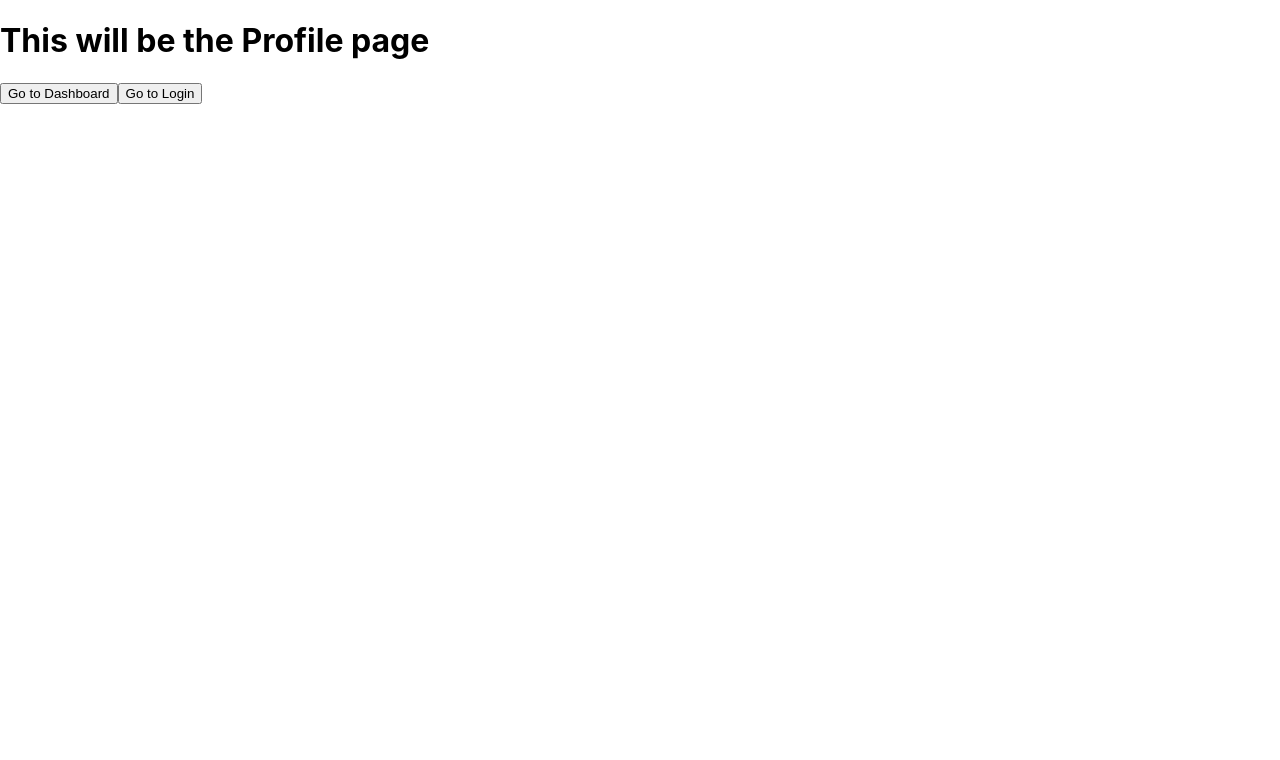
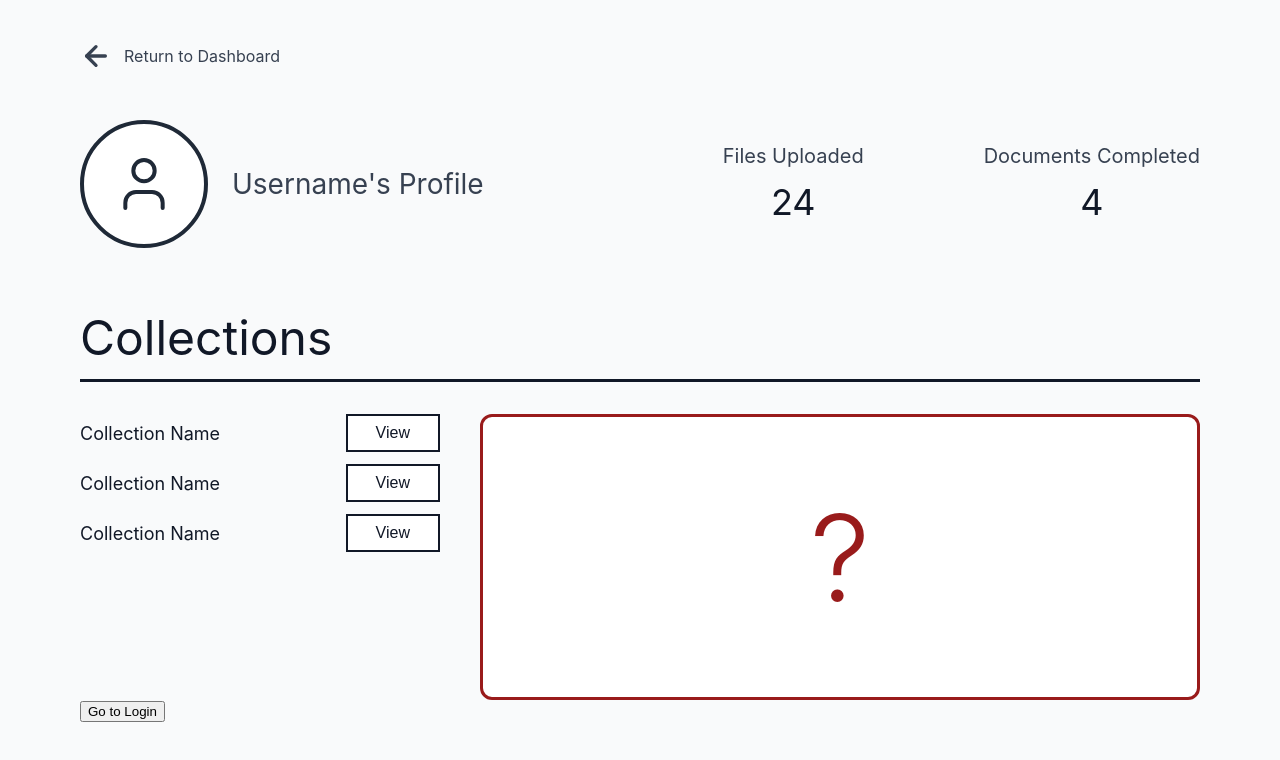
Before and after one commit to Byrdman04/E_reader_capstone, a React (Create React App) app in the folder webtospeech/: page /profile in a window 1280 px wide. Shown: the top 760 px of the page. Built offline with nearby package versions, Linux system fonts and the light colour scheme; no server answers.

Commit message:
added Profile page

```diff
--- /dev/null
+++ b/webtospeech/src/pages/Profile.css
@@ -0,0 +1,160 @@
+.profile-container {
+  height: 100vh;
+  overflow-y: auto;
+  padding: 40px 80px;
+  background-color: #f9fafb;
+}
+
+.return-link {
+  display: inline-flex;
+  align-items: center;
+  gap: 12px;
+  font-size: 16px;
+  color: #374151;
+  text-decoration: none;
+  margin-bottom: 48px;
+  transition: color 0.2s;
+}
+
+.return-link:hover {
+  color: #111827;
+}
+
+.return-link svg {
+  width: 32px;
+  height: 32px;
+  stroke-width: 2.5;
+}
+
+.profile-header {
+  display: flex;
+  align-items: center;
+  justify-content: space-between;
+  margin-bottom: 60px;
+}
+
+.profile-left {
+  display: flex;
+  align-items: center;
+  gap: 24px;
+}
+
+.profile-avatar {
+  width: 120px;
+  height: 120px;
+  border-radius: 50%;
+  border: 4px solid #1f2937;
+  background-color: white;
+  display: flex;
+  align-items: center;
+  justify-content: center;
+}
+
+.profile-avatar svg {
+  width: 64px;
+  height: 64px;
+  color: #1f2937;
+  stroke-width: 1.5;
+}
+
+.profile-name {
+  font-size: 28px;
+  color: #374151;
+  font-weight: 400;
+}
+
+.profile-stats {
+  display: flex;
+  gap: 120px;
+}
+
+.stat-item {
+  text-align: center;
+}
+
+.stat-label {
+  font-size: 20px;
+  color: #374151;
+  margin-bottom: 12px;
+}
+
+.stat-value {
+  font-size: 36px;
+  color: #111827;
+  font-weight: 400;
+}
+
+.collections-section {
+  margin-top: 60px;
+}
+
+.collections-title {
+  font-size: 48px;
+  color: #111827;
+  font-weight: 400;
+  margin-bottom: 12px;
+}
+
+.collections-border {
+  height: 3px;
+  background-color: #111827;
+  margin-bottom: 32px;
+}
+
+.collections-content {
+  display: grid;
+  grid-template-columns: 1fr 2fr;
+  gap: 40px;
+}
+
+.collections-list {
+  display: flex;
+  flex-direction: column;
+  gap: 12px;
+}
+
+.collection-row {
+  display: flex;
+  align-items: center;
+  justify-content: space-between;
+  gap: 20px;
+}
+
+.collection-name {
+  font-size: 18px;
+  color: #111827;
+}
+
+.collection-view-button {
+  padding: 8px 28px;
+  font-size: 16px;
+  color: #111827;
+  background-color: white;
+  border: 2px solid #111827;
+  border-radius: 0;
+  cursor: pointer;
+  transition: all 0.2s;
+  white-space: nowrap;
+}
+
+.collection-view-button:hover {
+  background: linear-gradient(to right, #fb923c, #60a5fa);
+  color: white;
+  border-color: transparent;
+}
+
+.collections-placeholder {
+  border: 3px solid #991b1b;
+  border-radius: 12px;
+  display: flex;
+  align-items: center;
+  justify-content: center;
+  min-height: 280px;
+  background-color: white;
+}
+
+.placeholder-question {
+  font-size: 120px;
+  color: #991b1b;
+  font-weight: 300;
+}
--- a/webtospeech/src/pages/Profile.js
+++ b/webtospeech/src/pages/Profile.js
@@ -1,4 +1,7 @@
 import { useNavigate } from 'react-router-dom';
+import { ArrowLeft, User } from 'lucide-react';
+import { Link } from 'react-router';
+import './Profile.css';
 
 function Profile() {
     const navigate = useNavigate();
@@ -11,13 +14,64 @@ function Profile() {
     navigate('/');
     };
 
+    const collections = [
+    { id: 1, name: 'Collection Name' },
+    { id: 2, name: 'Collection Name' },
+    { id: 3, name: 'Collection Name' },
+  ];
+
     return (
-        <div className="Profile">
-            <h1>This will be the Profile page</h1>
-            <button onClick={loadDashboardPage}>Go to Dashboard</button>
-            <button onClick={loadLoginPage}>Go to Login</button>
+        <div className="profile-container">
+      {/* Return to Dashboard */}
+      <Link to="/" className="return-link">
+        <ArrowLeft />
+        <span onClick={loadDashboardPage}>Return to Dashboard</span>
+      </Link>
+
+      {/* Profile Header */}
+      <div className="profile-header">
+        <div className="profile-left">
+          <div className="profile-avatar">
+            <User />
+          </div>
+          <div className="profile-name">Username's Profile</div>
         </div>
-    );
+
+        <div className="profile-stats">
+          <div className="stat-item">
+            <div className="stat-label">Files Uploaded</div>
+            <div className="stat-value">24</div>
+          </div>
+          <div className="stat-item">
+            <div className="stat-label">Documents Completed</div>
+            <div className="stat-value">4</div>
+          </div>
+        </div>
+      </div>
+
+      {/* Collections Section */}
+      <div className="collections-section">
+        <h2 className="collections-title">Collections</h2>
+        <div className="collections-border"></div>
+
+        <div className="collections-content">
+          <div className="collections-list">
+            {collections.map((collection) => (
+              <div key={collection.id} className="collection-row">
+                <span className="collection-name">{collection.name}</span>
+                <button className="collection-view-button">View</button>
+              </div>
+            ))}
+          </div>
+
+          <div className="collections-placeholder">
+            <div className="placeholder-question">?</div>
+          </div>
+        </div>
+      </div>
+      <button onClick={loadLoginPage}>Go to Login</button>
+    </div>
+  );
 }
 
 export default Profile;
```
